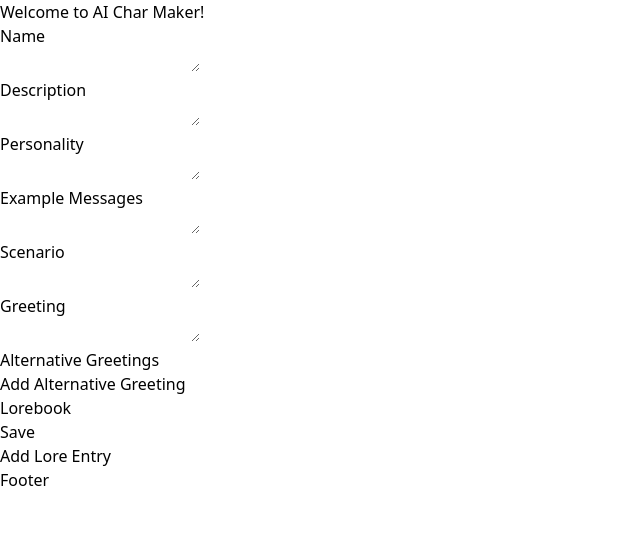
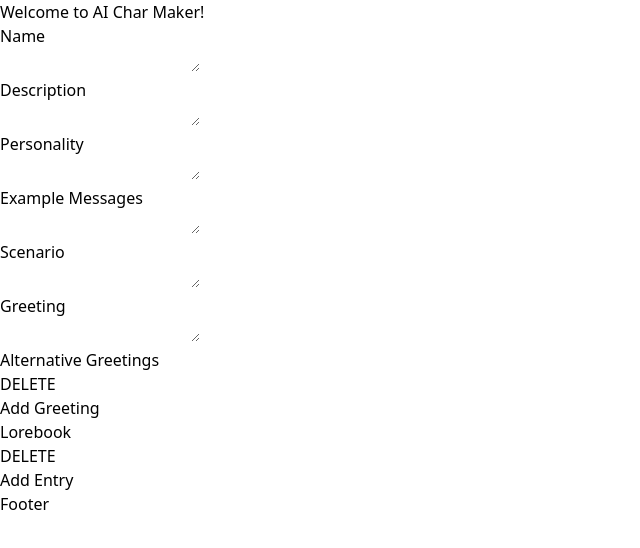
Before and after one commit to DJTX97/char-maker, a React (Vite) app: page / in a window 1280 px wide. Shown: the top 548 px of the page, without its empty margins (0-640 px from the left). Built offline with nearby package versions, Linux system fonts and the light colour scheme.

Commit message:
chore: some cleanup

```diff
--- a/src/components/generalComps/MainInput.tsx
+++ b/src/components/generalComps/MainInput.tsx
@@ -1,4 +1,4 @@
-import { useState, useEffect, useRef } from "react";
+import { useState } from "react";
 import { useAtom } from "jotai";
 import { mainInputStore } from "../../data/MainStore";
 import Input from "../microComps/Input";
--- a/src/components/generalComps/OldInput.tsx
+++ /dev/null
@@ -1,64 +0,0 @@
-import { useState, useEffect, useRef } from "react";
-import { useAtom } from "jotai";
-import {
-  mainInputStore,
-  altGreetStore,
-  altGreetType
-} from "../../data/MainStore";
-
-interface MainInputProps {
-  id: string;
-  name?: string;
-}
-
-export default function Input({ id, name, inputable }: MainInputProps) {
-  const textareaRef = useRef<HTMLTextAreaElement>(null);
-  const [textareaValue, setTextareaValue] = useState("");
-  const [mainInputs, setMainInputs] = useAtom(mainInputStore);
-  const [altGreets, setAltGreets] = useAtom(altGreetStore);
-
-  const handleValueChange = (event: React.ChangeEvent<HTMLTextAreaElement>) => {
-    //Persist event.target to access it asynchronously and keep state in sync with the actual data
-    event.persist();
-    const newValue = event.target.value;
-    setTextareaValue(newValue);
-
-    if (mainInputs.map((input) => input.id).includes(id)) {
-      setMainInputs((prevMainInputs) =>
-        prevMainInputs.map((input) =>
-          input.id === id ? { ...input, value: newValue } : input
-        )
-      );
-    }
-    if (altGreets.map((altGreet) => altGreet.id).includes(id)) {
-      setAltGreets((prevAltGreets) =>
-        prevAltGreets.map((altGreet) =>
-          altGreet.id === id ? { ...altGreet, value: newValue } : altGreet
-        )
-      );
-    }
-  };
-
-  // Autosize textarea to fit content
-  useEffect(() => {
-    if (textareaRef.current) {
-      textareaRef.current.style.height = "auto";
-      textareaRef.current.style.height = `${textareaRef.current.scrollHeight}px`;
-    }
-  }, [textareaValue]);
-
-  return (
-    <div className="w-full flex flex-col gap-3">
-      <div className="text-2xl font-semibold">{inputable? inputable.name : name}</div>
-      <textarea
-        id={id}
-        name={id}
-        ref={textareaRef}
-        rows={1}
-        value={textareaValue}
-        onChange={handleValueChange}
-        className="p-2 rounded-lg resize-none overflow-hidden"
-      />
-    </div>
-  );
-}
--- /dev/null
+++ b/src/components/microComps/CleanupButton.tsx
@@ -0,0 +1,22 @@
+import { SetStateAction } from "react";
+import { loreBookEntry } from "../../interfaces/CharCardSchema";
+import { altGreetType } from "../../data/MainStore";
+
+interface CleanupButtonProps {
+  cleanupMethod: () => void;
+}
+
+export default function CleanupButton({ cleanupMethod }: CleanupButtonProps) {
+  const handleEmptyBin = () => {
+    cleanupMethod();
+  };
+
+  return (
+    <button
+      onClick={handleEmptyBin}
+      className="p-3 rounded-full bg-black hover:bg-gray-600 text-xl text-white"
+    >
+      DELETE
+    </button>
+  );
+}
--- a/src/components/microComps/Input.tsx
+++ b/src/components/microComps/Input.tsx
@@ -1,4 +1,4 @@
-import { useState, useEffect, useRef } from "react";
+import { useEffect, useRef } from "react";
 
 
 interface InputProps {
--- a/src/components/generalComps/SectionButton.tsx
+++ b/src/components/microComps/SectionButton.tsx
@@ -13,7 +13,7 @@ export default function SectionButton({
 }: SectionButtonProps) {
 
   useEffect(() => {
-    if (destinations) {
+    if (destinations && destinations.length > 0) {
       const scrollDest = document.getElementById(name);
 
       if (scrollDest) {
@@ -26,6 +26,15 @@ export default function SectionButton({
     }
   }, [destinations]);
 
+  //scroll to top on re-render
+  // useEffect(() => {
+  //   if (history.scrollRestoration) {
+  //     history.scrollRestoration = "manual";
+  //   } else {
+  //     window.scrollTo(0, 0);
+  //   }
+  // }, []);
+
   return (
     <div className="flex justify-end" id={name}>
       <button
--- a/src/components/sections/AltGreetings.tsx
+++ b/src/components/sections/AltGreetings.tsx
@@ -1,8 +1,9 @@
 import { useAtom } from "jotai/react";
 import { altGreetStore, altGreetType } from "../../data/MainStore";
 import { useEffect } from "react";
-import SectionButton from "../generalComps/SectionButton";
+import SectionButton from "../microComps/SectionButton";
 import AltGreetInput from "../generalComps/AltGreetInput";
+import CleanupButton from "../microComps/CleanupButton";
 
 export default function AltGreetings() {
   const [altGreets, setAltGreets] = useAtom(altGreetStore);
@@ -32,6 +33,10 @@ export default function AltGreetings() {
     });
   };
 
+  const emptyStore = () => {
+    setAltGreets([]);
+  }
+
   useEffect(() => {
     console.log(altGreets);
   }, [altGreets]);
@@ -39,7 +44,10 @@ export default function AltGreetings() {
   //Keys must be UNIQUE for dynamically added/removed inputs to avoid key overlap. (DON'T USE THEIR INDEX!)
   return (
     <section>
-      <div className="mb-10 text-4xl font-semibold">Alternative Greetings</div>
+      <div className="flex justify-between mb-10 text-4xl font-semibold">
+        <div>Alternative Greetings</div>
+        <CleanupButton cleanupMethod={emptyStore} />
+      </div>
       <div className="flex flex-col gap-10">
         {altGreets.map((altGreet) => (
           <div className="flex gap-10" key={altGreet.id}>
@@ -58,7 +66,7 @@ export default function AltGreetings() {
           </div>
         ))}
       </div>
-      <SectionButton destinations={altGreets} handler={handleAddGreet} name="Add Alternative Greeting" />
+      <SectionButton destinations={altGreets} handler={handleAddGreet} name="Add Greeting" />
     </section>
   );
 }
--- a/src/components/sections/LorebookEditor.tsx
+++ b/src/components/sections/LorebookEditor.tsx
@@ -4,7 +4,8 @@ import { v4 as uuidv4 } from "uuid";
 import { loreBookStore } from "../../data/MainStore";
 import { loreBookEntry } from "../../interfaces/CharCardSchema";
 import LorebookInput from "../generalComps/LorebookInput";
-import SectionButton from "../generalComps/SectionButton";
+import SectionButton from "../microComps/SectionButton";
+import CleanupButton from "../microComps/CleanupButton";
 
 export default function LorebookEditor() {
   const [entries, setEntries] = useAtom(loreBookStore);
@@ -64,16 +65,15 @@ export default function LorebookEditor() {
     setCounter((prev) => prev - 1);
   };
 
+  const emptyStore = () => {
+    setEntries([]);
+  };
+
   return (
     <section>
       <div className="flex justify-between mb-10 text-4xl font-semibold">
         <div>Lorebook</div>
-        <button
-          onClick={() => {}}
-          className="p-3 rounded-full bg-black hover:bg-gray-600 text-xl text-white"
-        >
-          Save
-        </button>
+        <CleanupButton cleanupMethod={emptyStore} />
       </div>
       <div className="flex flex-col gap-20">
         {entries.map((item: loreBookEntry, index: number) => {
@@ -101,7 +101,7 @@ export default function LorebookEditor() {
       <SectionButton
         destinations={entries}
         handler={addEntry}
-        name="Add Lore Entry"
+        name="Add Entry"
       />
     </section>
   );
--- a/src/components/sections/MainInputs.tsx
+++ b/src/components/sections/MainInputs.tsx
@@ -1,8 +1,7 @@
-import Input from "../generalComps/OldInput";
-import MainInput from "../generalComps/OldInput";
+//import { useEffect } from "react";
 import { useAtom } from "jotai";
 import { mainInputStore } from "../../data/MainStore";
-import { useEffect } from "react";
+import MainInput from "../generalComps/MainInput";
 
 export default function MainInputs() {
   const [mainInputs] = useAtom(mainInputStore);
@@ -10,7 +9,6 @@ export default function MainInputs() {
   // useEffect(() => {
   //   console.log(mainInputs);
   // }, [mainInputs]);
-
 
   return (
     <section className="flex flex-col gap-5">
```
